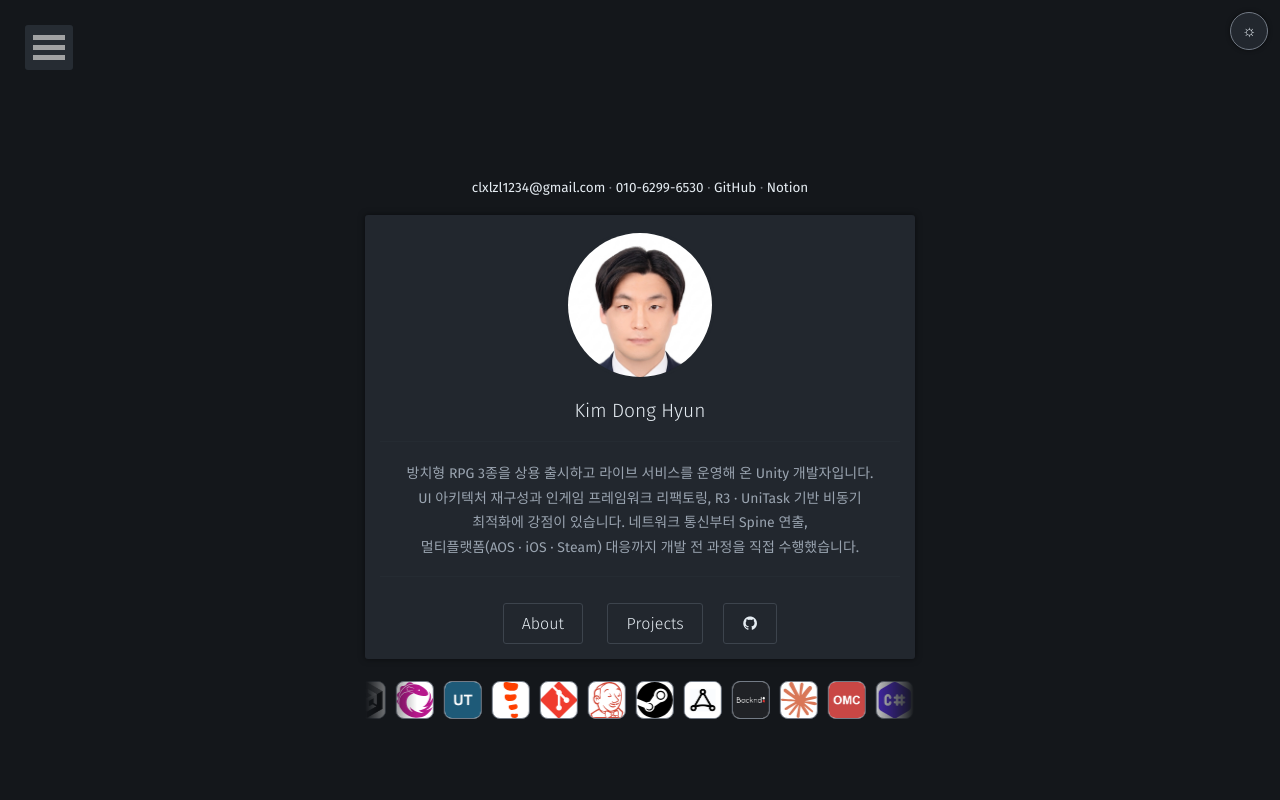
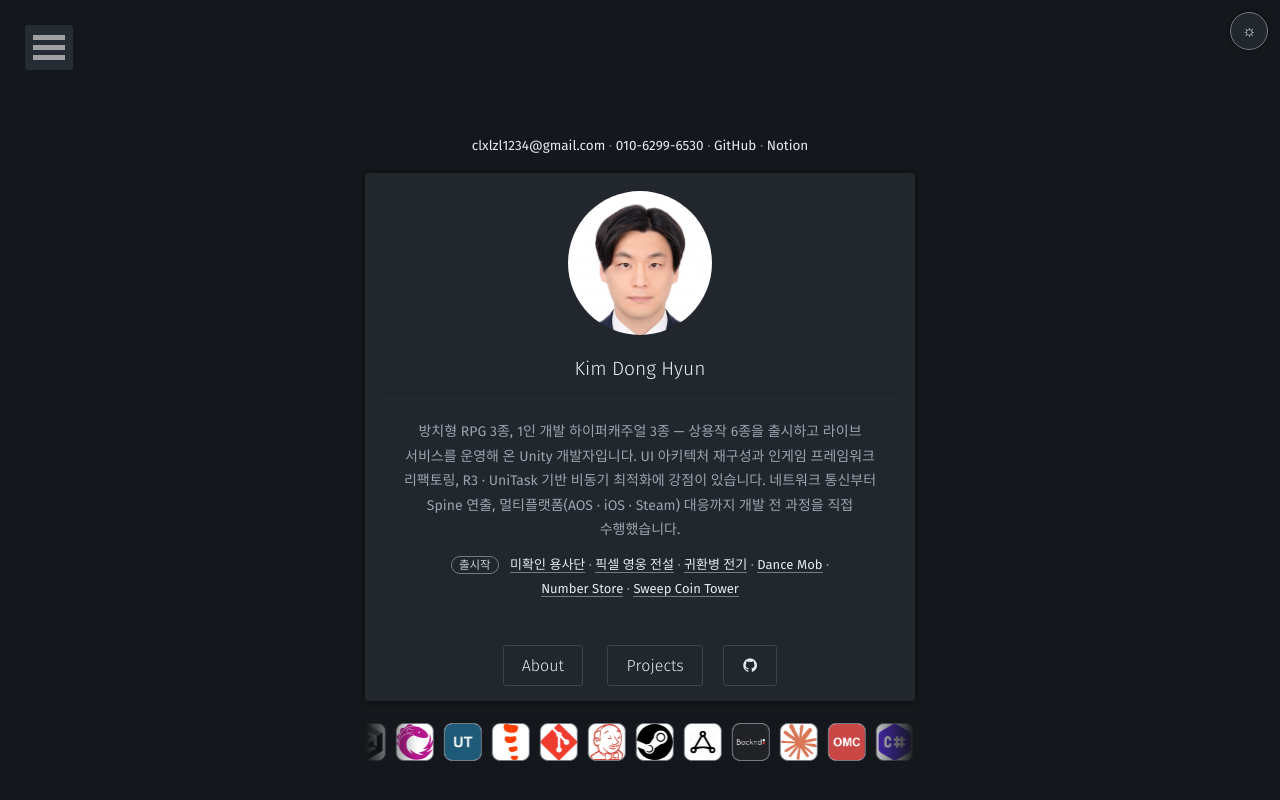
Before and after one commit to mmmdong/mmmdong.github.io, a Jekyll site: the page built from index.html, in a window 1280 px wide. Shown: the top 800 px of the page. Built offline with Jekyll 4.4.1, drawn with Linux system fonts in a browser that asks for light colours; some web fonts are replaced.

Commit message:
랜딩 소개에 출시작 6종과 프로젝트 페이지 링크
'방치형 RPG 3종' 이라고만 적어 두던 자리에 제목을 전부 적었다. 채용
담당자가 가장 먼저 찾는 정보인데 문장 속에 묻혀 있었다.

제목은 문장 안이 아니라 아래 줄로 뺐다. 여섯 개를 문장에 밀어 넣으면 첫
문장이 세 줄이 되고, 정작 찾는 정보가 다시 묻힌다.

Eterna AI 는 출시하지 못했으므로 출시작에 넣지 않는다. 그 작업(스팀 연동 ·
IAP · CI/CD)은 세 번째 문장의 멀티플랫폼 대응으로 남는다.

하이퍼캐주얼 3종은 글 하나에 함께 실려 있어 같은 페이지의 서로 다른 제목
앵커로 보낸다. 셋을 같은 URL 로 보내면 눌러 놓고 어느 게임인지 다시 찾아야
한다.

검사 추가: 제목이 전부 /cv/ 에도 있는지(랜딩만 고치고 이력서를 안 고치면
걸린다), 문장에 적은 개수와 제목 수가 같은지, 링크가 서로 다른지, 그리고
앵커가 실재하는지 — 대상 페이지가 있어도 제목 id 가 바뀌면 눌리기만 하고
아무 데도 안 간다.

Co-Authored-By: Claude Opus 5 <noreply@anthropic.com>
Claude-Session: https://claude.ai/code/session_01EzidRgiHxhSwNeafHa9Yrx

```diff
--- a/_includes/intro.html
+++ b/_includes/intro.html
@@ -1,15 +1,44 @@
 {%- comment -%}
-랜딩의 자기소개 요약. /about/ 본문을 손으로 줄인 것이고, 자동으로 따라가지
-않는다. About 을 크게 고치면 여기도 같이 봐야 한다 — structure.py 가
-'요약이 About 본문보다 짧은지' 만 지켜본다(길이가 역전되면 요약이 아니다).
+랜딩의 자기소개 요약. /about/ 과 /cv/ 를 손으로 줄인 것이고, 자동으로 따라가지
+않는다. 그쪽을 크게 고치면 여기도 같이 봐야 한다.
 
-문장을 세 줄로 끊어 둔 이유는 각 줄이 하나의 답을 하기 때문이다.
-무엇을 만들었는가 / 어디에 강한가 / 어디까지 직접 했는가.
+structure.py 가 지켜보는 것:
+  - 요약이 About 본문보다 짧은지 (길이가 역전되면 그건 요약이 아니다)
+  - 출시작 이름이 전부 /cv/ 에도 있는지 — 여기만 고치고 이력서를 안 고치거나,
+    이름을 잘못 적으면 그때 걸린다
+  - 문장에 적은 개수와 실제 제목 수가 같은지
+  - 제목마다 프로젝트 페이지 링크가 있고 그 대상이 실재하는지
+반대 방향(이력서에 있는데 여기 빠진 것)은 이력서가 문장이라 기계로 못 센다.
+출시작이 늘면 이 파일도 함께 고쳐야 한다.
+
+Eterna AI 는 출시하지 못했으므로 출시작에 넣지 않는다. 그 작업(스팀 연동 ·
+IAP · CI/CD)은 세 번째 문장의 멀티플랫폼 대응으로 남는다.
+
+하이퍼캐주얼 3종은 글 하나에 함께 실려 있어서 같은 페이지의 서로 다른 제목
+앵커로 보낸다. 셋을 같은 URL 로 보내면 눌러 놓고 어느 게임인지 다시 찾아야 한다.
+
+문장은 세 가지에 답한다. 무엇을 만들었는가 / 어디에 강한가 / 어디까지 직접
+했는가. 출시작 이름은 문장 안에 넣지 않고 아래 줄로 뺐다 — 여섯 개를 문장에
+밀어 넣으면 첫 문장이 세 줄이 되고, 채용 담당자가 가장 먼저 찾는 정보가
+오히려 문장 속에 묻힌다.
+
+제목마다 nowrap 을 두르는 이유: keep-all 은 한글 어절만 지킨다.
+'Sweep Coin Tower' 같은 영문 제목은 단어 사이에서 그냥 끊긴다.
 {%- endcomment -%}
 <p class="intro">
-방치형 RPG 3종을 상용 출시하고 라이브 서비스를 운영해 온 Unity 개발자입니다.
+방치형 RPG 3종, 1인 개발 하이퍼캐주얼 3종 — 상용작 6종을 출시하고
+라이브 서비스를 운영해 온 Unity 개발자입니다.
 UI 아키텍처 재구성과 인게임 프레임워크 리팩토링, R3 · UniTask 기반 비동기
 최적화에 강점이 있습니다. 네트워크 통신부터 Spine 연출,
 <span class="nowrap">멀티플랫폼(AOS · iOS · Steam)</span>
 대응까지 개발 전 과정을 직접 수행했습니다.
 </p>
+<p class="intro-releases">
+<span class="label">출시작</span>
+<span class="t"><a href="{{ site.url }}/portfolio/unknown-heroes/">미확인 용사단</a></span> ·
+<span class="t"><a href="{{ site.url }}/portfolio/pixel-heroic-legend/">픽셀 영웅 전설</a></span> ·
+<span class="t"><a href="{{ site.url }}/portfolio/return-hero/">귀환병 전기</a></span> ·
+<span class="t"><a href="{{ site.url }}/portfolio/hyper-casual/#1-dance-mob--clicker-game">Dance Mob</a></span> ·
+<span class="t"><a href="{{ site.url }}/portfolio/hyper-casual/#2-number-store--idle">Number Store</a></span> ·
+<span class="t"><a href="{{ site.url }}/portfolio/hyper-casual/#3-sweep-coin-tower">Sweep Coin Tower</a></span>
+</p>
--- a/_sass/_theme.scss
+++ b/_sass/_theme.scss
@@ -307,6 +307,42 @@ hr.hr-line {
   .nowrap { white-space: nowrap; }
 }
 
+// 출시작 이름 줄. 문장에서 빼내 따로 세운다 — 채용 담당자가 가장 먼저 찾는
+// 정보라 문장 속에 묻히면 안 된다.
+.intro-releases {
+  max-width: 34em;
+  margin: 10px auto 0;
+  color: var(--muted);
+  font-size: 13px;
+  line-height: 1.9;
+  text-align: center;
+  word-break: keep-all;
+
+  // 제목이 줄바꿈에 반으로 잘리지 않게 한다. keep-all 은 한글 어절만 지켜서
+  // 'Sweep Coin Tower' 같은 영문 제목은 단어 사이에서 그냥 끊긴다.
+  .t { white-space: nowrap; }
+
+  // 줄 전체가 --muted 인데 링크만 링크색이면 얼룩덜룩해진다. 색은 물려받고,
+  // 누를 수 있다는 신호는 밑줄로 준다 — 여섯 개가 전부 링크라 어차피 한 덩어리다.
+  .t a {
+    color: inherit;
+    text-decoration: none;
+    border-bottom: 1px solid var(--border-ui);
+  }
+  .t a:hover,
+  .t a:focus-visible { color: var(--link-hover); border-bottom-color: currentColor; }
+
+  .label {
+    margin-right: 8px;
+    padding: 1px 7px;
+    border: 1px solid var(--border-ui);
+    border-radius: 999px;
+    color: var(--text);
+    font-size: 11.5px;
+    white-space: nowrap;
+  }
+}
+
 @media screen and (max-width: 480px) {
   .intro {
     margin-top: 16px;
@@ -314,6 +350,8 @@ hr.hr-line {
     line-height: 1.7;
     text-align: left;
   }
+
+  .intro-releases { font-size: 12px; line-height: 2; }
 }
 
 // ---------------------------------------------------------------- 랜딩 연락처 줄
```
